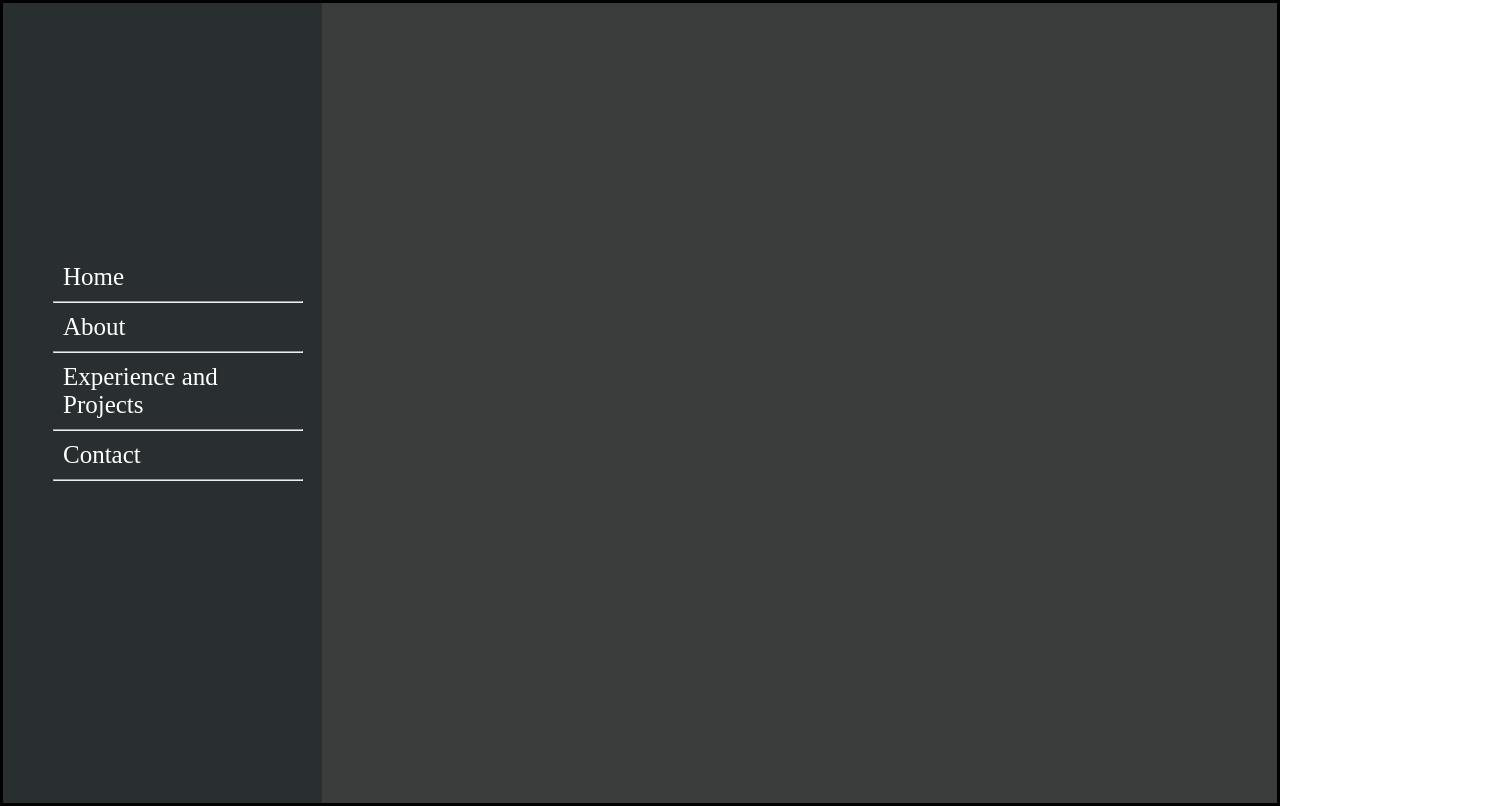
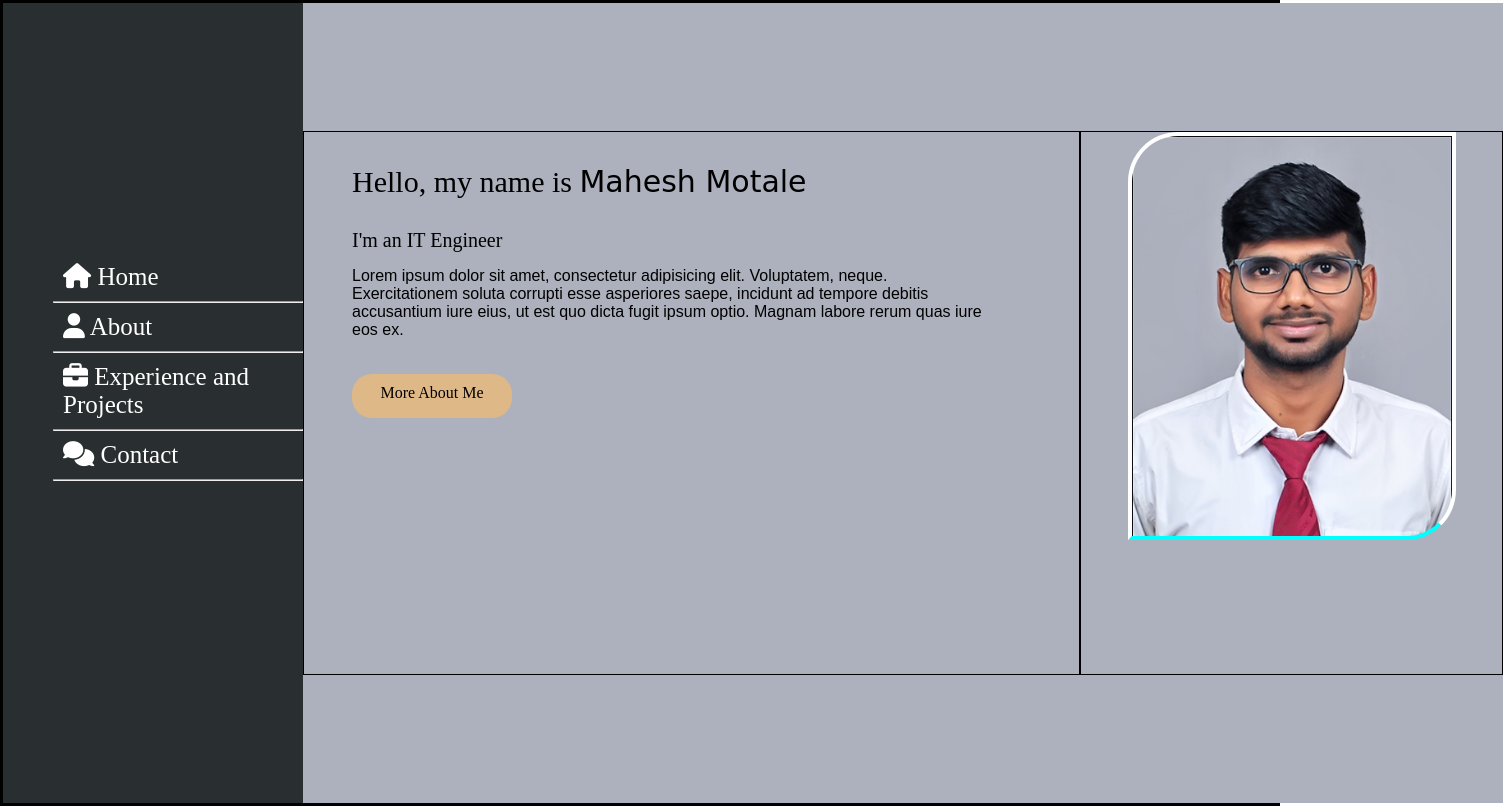
Before and after one commit to Mahesh-Motale77/Portfolio_Website_1, a plain HTML site: page index.html in a window 1280 px wide. Shown: the whole page, 1503 px wide, since content can reach past the window. Drawn offline with Linux system fonts and the light colour scheme.

Commit message:
Adding files with changes 1

```diff
--- a/index.html
+++ b/index.html
@@ -5,21 +5,38 @@
     <meta name="viewport" content="width=device-width, initial-scale=1.0">
     <title>Mahesh Motale's Portfolio</title>
     <link rel="stylesheet" href="/style.css">
+    <link rel="stylesheet" href="https://cdnjs.cloudflare.com/ajax/libs/font-awesome/6.5.1/css/all.min.css">
 </head>
 <body>
     <div class="main-container">
         <div class="nav-bar">
             <div class="nav-content-div">
                 <ul class="nav-content">
-                    <li>Home</li> <hr>
-                    <li>About</li> <hr>
-                    <li>Experience and Projects</li> <hr>
-                    <li>Contact</li> <hr>
+                    <li> <a href="#"> <i class="fa fa-home"></i> Home </a> </li> <hr>
+                    <li> <a href="#"> <i class="fa fa-user"></i> About </a> </li> <hr>
+                    <li> <a href="#"> <i class="fa fa-briefcase"></i> Experience and Projects </a> </li> <hr>
+                    <li> <a href="#"> <i class="fa fa-comments"></i> Contact </a> </li> <hr>
                 </ul>
             </div>
         </div>
         <div class="main-content">
+            <div class="name-class">
+                <div class="name-prefix">Hello, my name is <div class="name-actual">Mahesh Motale</div> </h1></div>
 
+
+                <div class="name-profession">I'm an IT Engineer </div>
+                <p class="name-bio">Lorem ipsum dolor sit amet, consectetur adipisicing elit. Voluptatem, neque. Exercitationem soluta corrupti esse asperiores saepe, incidunt ad tempore debitis accusantium iure eius, ut est quo dicta fugit ipsum optio.
+                Magnam labore rerum quas iure eos ex. </p>
+
+                <div class="more-about-me">
+                    More About Me
+                </div>
+            </div>
+            <div class="photo-class">
+                <div class="my-photo">
+
+                </div>
+            </div>
         </div>
     </div>
 
--- a/style.css
+++ b/style.css
@@ -37,9 +37,81 @@ li{
     color: white;
 }
 
+a{
+    text-decoration: none;
+    color: white;
+}
+
 .main-content{
     width: 75em;
     height: 100vh;
-    background-color: rgb(59, 61, 61);
+    background-color:  #ADB1BD;
+    display: flex;
+}
+
+.name-class{
+    width: 60em;
+    height: auto;
+    background-color:  #ADB1BD;
+    border: 1px solid black;
+    margin: 8em 0em;
+    padding: 2em 6em 2em 3em;
+    display: flex;
+    flex-direction: column;
+
+}
+
+
+
+.more-about-me{
+    height: 2em;
+    width: 10em;
+    border-radius: 20px;
+    background-color: burlywood;
+    text-align: center;
+    padding: 2px 0em;
+    margin-top: 20px;
+    padding-top: 10px;
+}
+
+.name-class div, p{
+    margin-bottom: 15px;
+}
+
+.name-prefix{
     display: inline-block;
+    font-size: 30px;
 }
+
+.name-actual{
+    display: inline-block;
+    font-family: cursive;
+    font-size: 30px;
+}
+
+.name-profession{
+    font-size: 20px;
+}
+
+.name-bio{
+    font-family: Arial, Helvetica, sans-serif;
+}
+
+.photo-class{
+    display: flex;
+    width: 40em;
+    border: 1px solid black;
+    margin: 8em 0em;
+    justify-content: center;
+}
+.my-photo{
+    width: 20em;
+    height: 25em;
+    background-image: url("/images/Mahesh_photo.JPG");
+    background-color:  rgb(59, 61, 61);
+    background-size: cover;
+    border-bottom-right-radius: 50px;
+    border-top-left-radius: 50px;
+    border: 4px solid rgb(255, 255, 255);
+    border-bottom-color: aqua;
+}
```
Also changed, not shown: images/Mahesh_photo.JPG (added).
